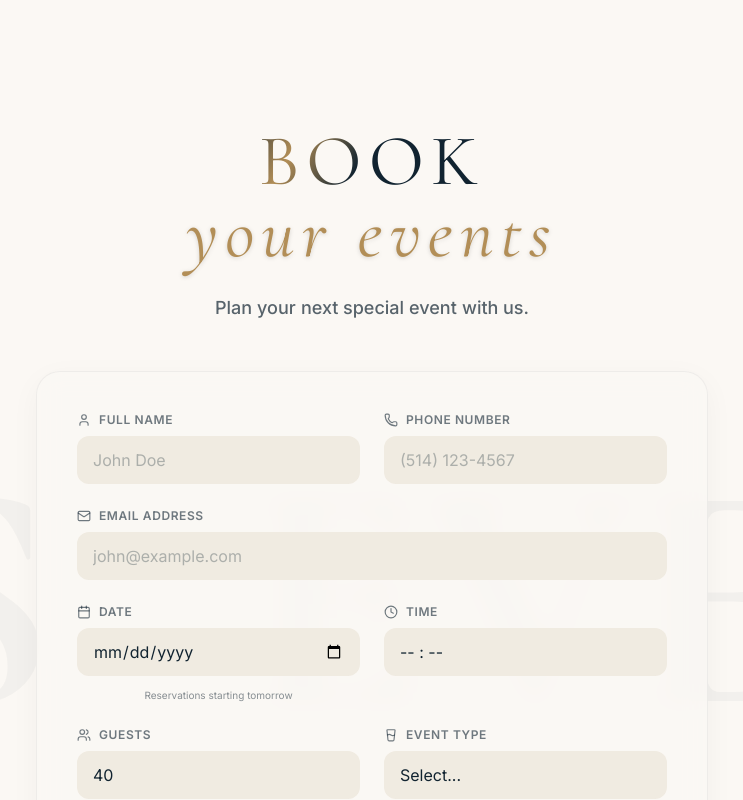
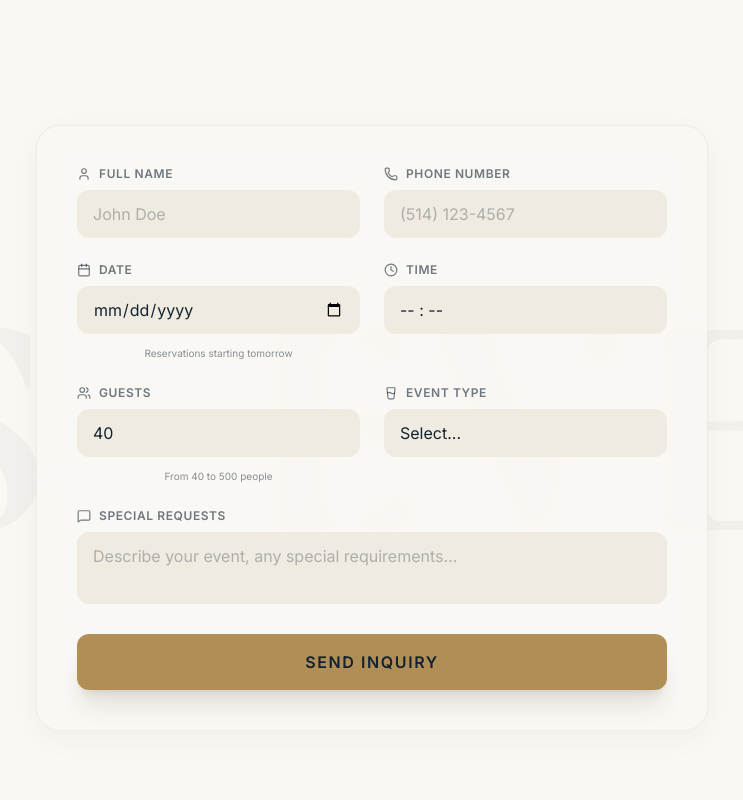
Before and after one commit to ys-sites/Vieux-Casa, a React (Vite) app: page / in a window 1280 px wide. Shown: the part 6280-7080 px from the top of the page, without its empty margins (268-1011 px from the left). Built offline with nearby package versions, Linux system fonts and the light colour scheme.

Commit message:
Remove reservation form header, email field, and Facebook/Instagram icons

```diff
--- a/src/HomePage.tsx
+++ b/src/HomePage.tsx
@@ -1,6 +1,6 @@
 import { useState } from "react";
 import { motion, useScroll, useTransform, AnimatePresence } from "motion/react";
-import { MoveRight, Star, MapPin, Clock, Phone, ArrowUpRight, Instagram, Facebook, ArrowRight, ArrowLeft } from "lucide-react";
+import { MoveRight, Star, MapPin, Clock, Phone, ArrowUpRight, ArrowRight, ArrowLeft } from "lucide-react";
 import Navbar from "./components/Navbar";
 import ReservationForm from "./components/ReservationForm";
 import ShinyText from "./components/ui/ShinyText";
@@ -597,38 +597,6 @@ export default function HomePage() {
           </motion.div>
         </div>
         <div className="max-w-4xl mx-auto px-6 md:px-12 text-center relative z-10 w-full">
-          <motion.div
-            initial={{ opacity: 0, y: 20 }}
-            whileInView={{ opacity: 1, y: 0 }}
-            viewport={{ once: true }}
-            className="mb-12"
-          >
-            <h2 className="font-serif text-5xl md:text-7xl uppercase tracking-widest leading-[1] mb-6 text-mediterranean">
-              <ShinyText
-                text={lang === "fr" ? "Réservez" : "Book"}
-                color="#112330"
-                shineColor="#b28e57"
-                speed={3}
-              />
-              <br />
-              <span className="text-gold italic normal-case font-light drop-shadow-sm">
-                {lang === "fr" ? "vos événements" : "your events"}
-              </span>
-            </h2>
-            <div className="max-w-lg mx-auto">
-              <BlurText
-                text={lang === "fr"
-                  ? "Planifiez votre prochain événement spécial avec nous."
-                  : "Plan your next special event with us."}
-                delay={80}
-                animateBy="words"
-                direction="top"
-                stepDuration={0.25}
-                className="text-sm md:text-lg font-medium opacity-70 leading-relaxed justify-center"
-              />
-            </div>
-          </motion.div>
-
           <ReservationForm lang={lang} />
         </div>
       </section>
@@ -696,15 +664,6 @@ export default function HomePage() {
                 COPYRIGHT © {new Date().getFullYear()} VIEUX CASA. ALL RIGHTS RESERVED.
               </p>
 
-              <div className="flex gap-4">
-                 <a href="#" className="w-10 h-10 rounded-full border border-sand/10 flex items-center justify-center text-sand hover:bg-gold hover:text-mediterranean hover:border-gold transition-all">
-                   <Facebook size={16} />
-                 </a>
-                 <a href="https://www.instagram.com/vieuxcasa/" className="w-10 h-10 rounded-full border border-sand/10 flex items-center justify-center text-sand hover:bg-gold hover:text-mediterranean hover:border-gold transition-all">
-                   <Instagram size={16} />
-                 </a>
-              </div>
-
               <button
                 onClick={() => window.scrollTo({ top: 0, behavior: "smooth" })}
                 className="text-sand/60 text-xs font-bold uppercase tracking-widest hover:text-gold transition-colors border-b border-transparent hover:border-gold pb-1"
--- a/src/components/ReservationForm.tsx
+++ b/src/components/ReservationForm.tsx
@@ -1,5 +1,5 @@
 import React, { useState } from 'react';
-import { Calendar, Clock, Users, User, Mail, Phone, MessageSquare, GlassWater, CheckCircle, AlertCircle, Loader } from 'lucide-react';
+import { Calendar, Clock, Users, User, Phone, MessageSquare, GlassWater, CheckCircle, AlertCircle, Loader } from 'lucide-react';
 
 interface ReservationFormProps {
   lang: 'fr' | 'en';
@@ -8,7 +8,6 @@ interface ReservationFormProps {
 interface FormFields {
   name: string;
   phone: string;
-  email: string;
   date: string;
   time: string;
   guests: string;
@@ -23,13 +22,13 @@ export default function ReservationForm({ lang }: ReservationFormProps) {
 
   const [status, setStatus] = useState<'idle' | 'loading' | 'success' | 'error'>('idle');
   const [formData, setFormData] = useState<FormFields>({
-    name: '', phone: '', email: '', date: '', time: '', guests: '40', eventType: '', requests: '',
+    name: '', phone: '', date: '', time: '', guests: '40', eventType: '', requests: '',
   });
 
   const set = (field: keyof FormFields) => (e: React.ChangeEvent<HTMLInputElement | HTMLSelectElement | HTMLTextAreaElement>) =>
     setFormData(prev => ({ ...prev, [field]: e.target.value }));
 
-  const reset = () => setFormData({ name: '', phone: '', email: '', date: '', time: '', guests: '40', eventType: '', requests: '' });
+  const reset = () => setFormData({ name: '', phone: '', date: '', time: '', guests: '40', eventType: '', requests: '' });
 
   const handleSubmit = async (e: React.FormEvent) => {
     e.preventDefault();
@@ -112,18 +111,6 @@ export default function ReservationForm({ lang }: ReservationFormProps) {
               type="tel" required value={formData.phone} onChange={set('phone')}
               className="w-full bg-sand-dark border-none rounded-xl px-4 py-3 text-mediterranean focus:ring-2 focus:ring-gold transition-shadow placeholder:text-mediterranean/30"
               placeholder="(514) 123-4567"
-            />
-          </div>
-
-          <div className="space-y-2 md:col-span-2">
-            <label className="text-xs font-bold uppercase tracking-wider text-mediterranean/60 flex items-center gap-2">
-              <Mail size={14} />
-              {lang === 'fr' ? 'Courriel' : 'Email Address'}
-            </label>
-            <input
-              type="email" required value={formData.email} onChange={set('email')}
-              className="w-full bg-sand-dark border-none rounded-xl px-4 py-3 text-mediterranean focus:ring-2 focus:ring-gold transition-shadow placeholder:text-mediterranean/30"
-              placeholder={lang === 'fr' ? 'jean@exemple.com' : 'john@example.com'}
             />
           </div>
 
```
